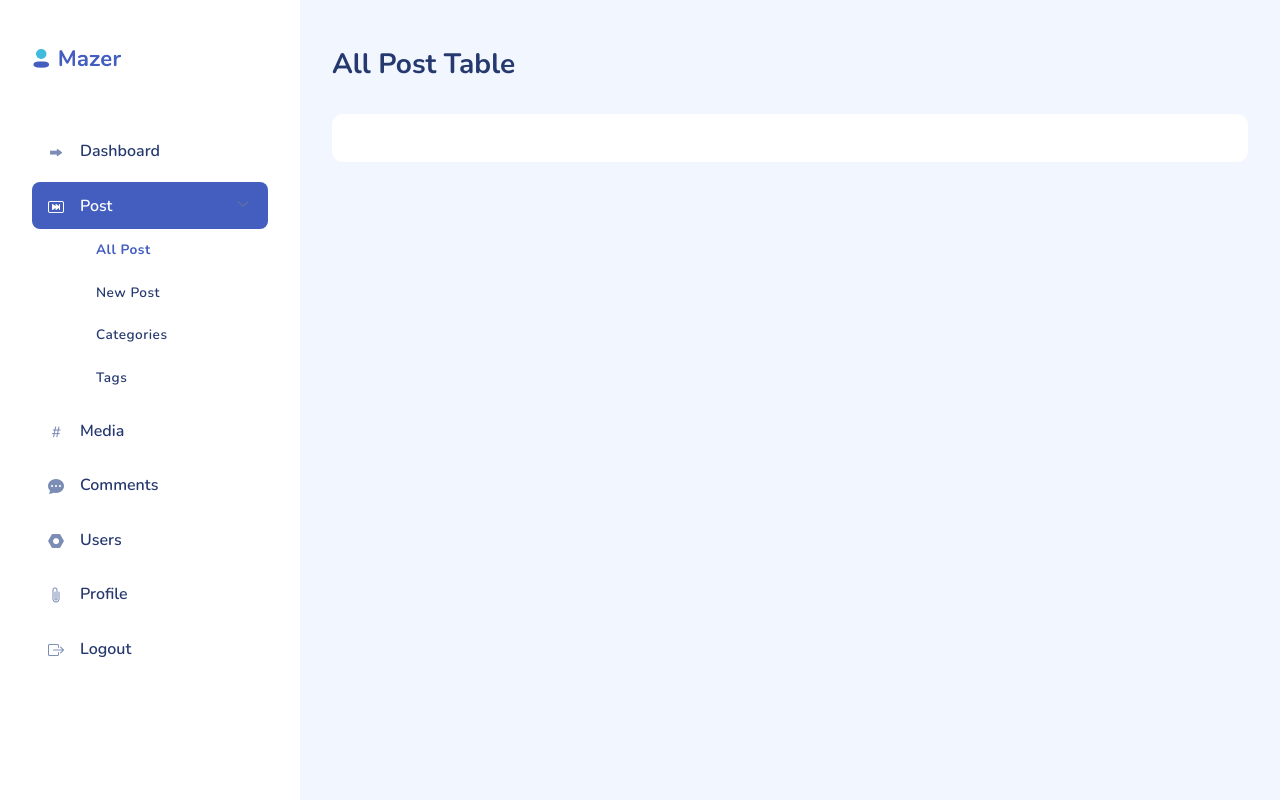
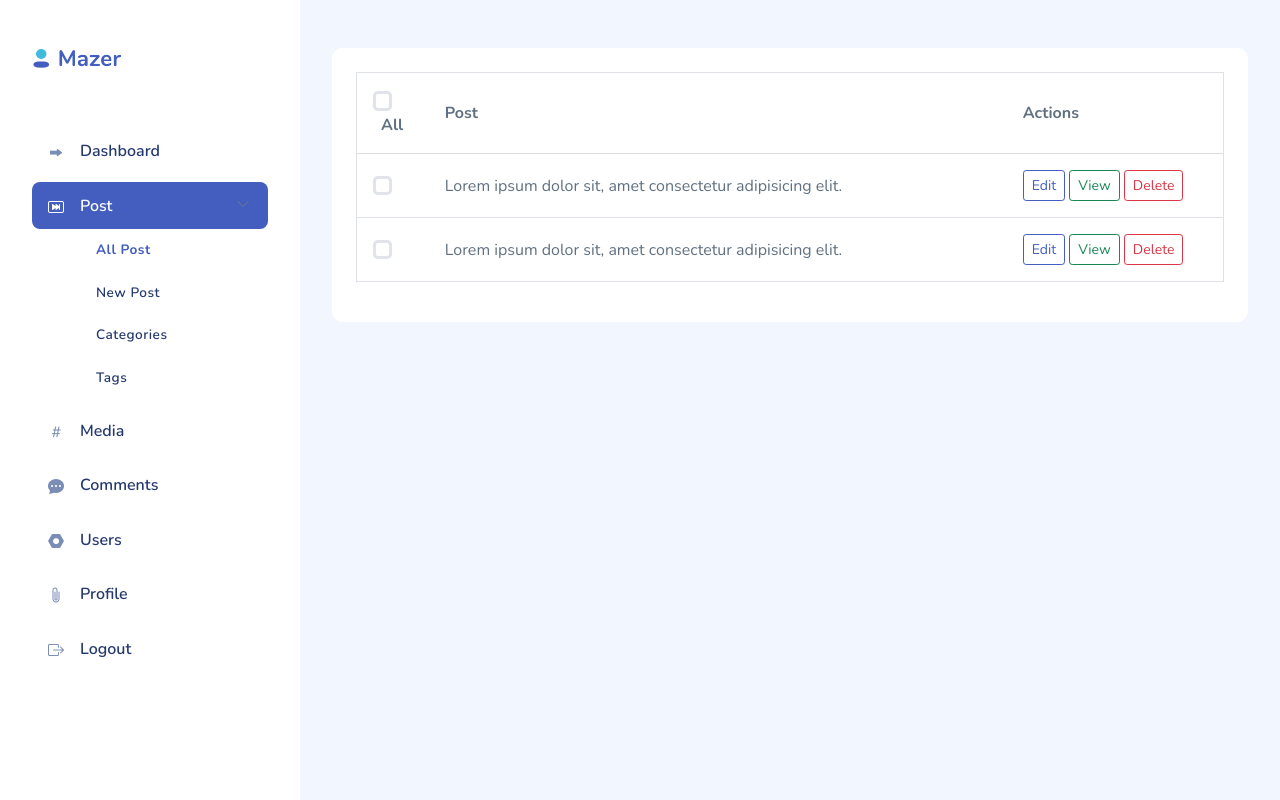
Before and after one commit to rejoan121615/travel-website-team_dot, a PHP site: page /template/admin/all-post.php in a window 1280 px wide. Run offline with PHP 8.4, Linux system fonts and the light colour scheme; some libraries are stand-ins or nearby versions.

Commit message:
all post page added

```diff
--- a/template/admin/all-post.php
+++ b/template/admin/all-post.php
@@ -21,24 +21,58 @@
   <div id="app">
     <!-- sidebar  -->
     <?php include('./partials/SideBar.php') ?>
-    <!-- main content section  -->
+    <!-- main section -->
     <div id="main">
       <header class="mb-3">
         <a href="#" class="burger-btn d-block d-xl-none">
           <i class="bi bi-justify fs-3"></i>
         </a>
       </header>
-      <div class="page-heading">
-        <h3>All Post Table</h3>
-      </div>
-      <section class="section ">
-        <div class="card">
-          <div class="card-body">
-
+      <!-- Writting Settings start -->
+      <div class="row">
+        <div class="col-12">
+            </div>
+          </div>
+          <div class="card">
+            <div class="card-body">
+              <table class=" table table-md w-100 border ">
+                <thead>
+                  <tr>
+                    <th class=" col-1 ">
+                      <input type="checkbox" class=" form-check-input "> <span class=" ms-2 ">All</span>
+                    </th>
+                    <th class=" col-8 ">Post</th>
+                    <th class=" col-3 ">Actions</th>
+                  </tr>
+                </thead>
+                <tbody>
+                  <tr>
+                    <td class="col-1 "><input type="checkbox" class=" form-check-input "></td>
+                    <td class="col-8 ">Lorem ipsum dolor sit, amet consectetur adipisicing elit.</td>
+                    <td class="col-3 ">
+                      <button class=" btn btn-sm btn-outline-primary ">Edit</button>
+                      <button class=" btn btn-sm btn-outline-success ">View</button>
+                      <button class=" btn btn-sm btn-outline-danger">Delete</button>
+                    </td>
+                  </tr>
+                  <tr>
+                    <td class="col-1 "><input type="checkbox" class=" form-check-input "></td>
+                    <td class="col-8 ">Lorem ipsum dolor sit, amet consectetur adipisicing elit.</td>
+                    <td class="col-3 ">
+                      <button class=" btn btn-sm btn-outline-primary ">Edit</button>
+                      <button class=" btn btn-sm btn-outline-success ">View</button>
+                      <button class=" btn btn-sm btn-outline-danger">Delete</button>
+                    </td>
+                  </tr>
+                </tbody>
+              </table>
+            </div>
           </div>
         </div>
-      </section>
+      </div>
+
     </div>
+    <!-- Writting Settings End -->
   </div>
   <script src="assets/vendors/perfect-scrollbar/perfect-scrollbar.min.js"></script>
   <script src="assets/js/bootstrap.bundle.min.js"></script>
```
